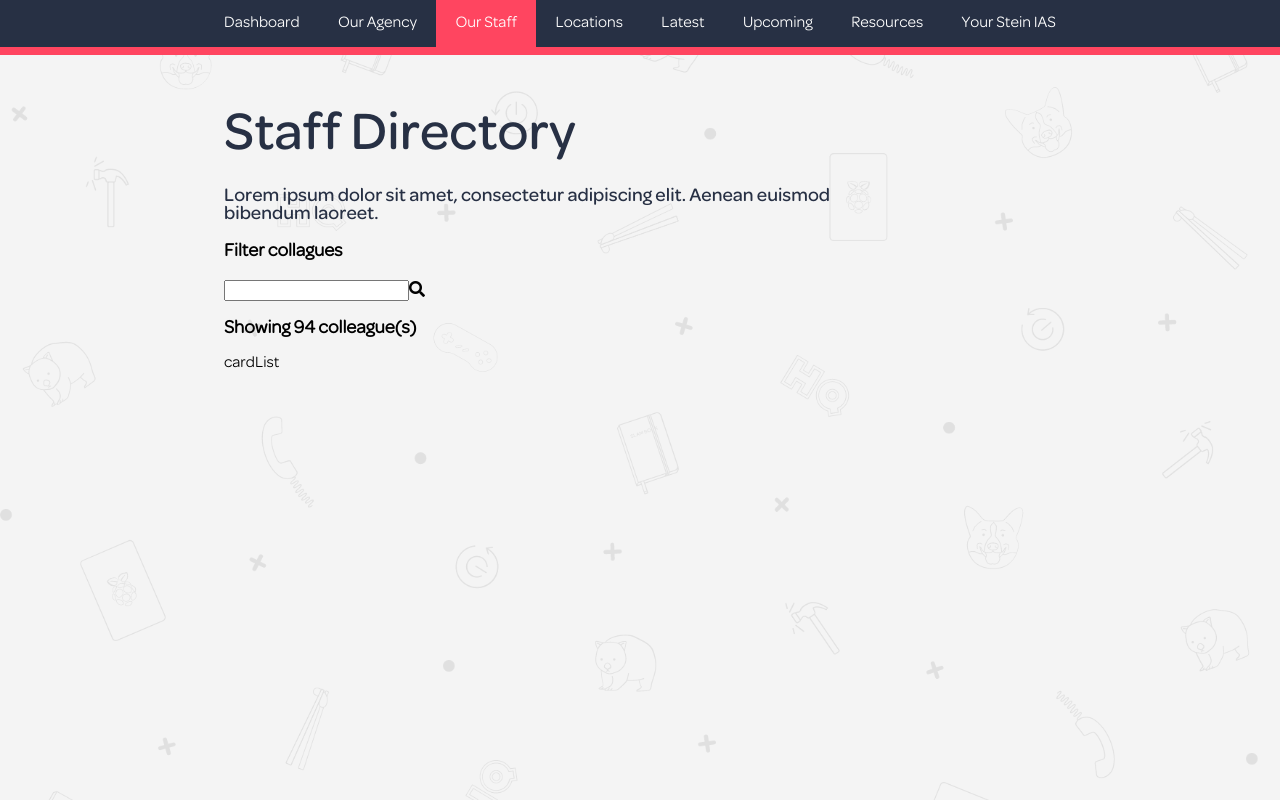
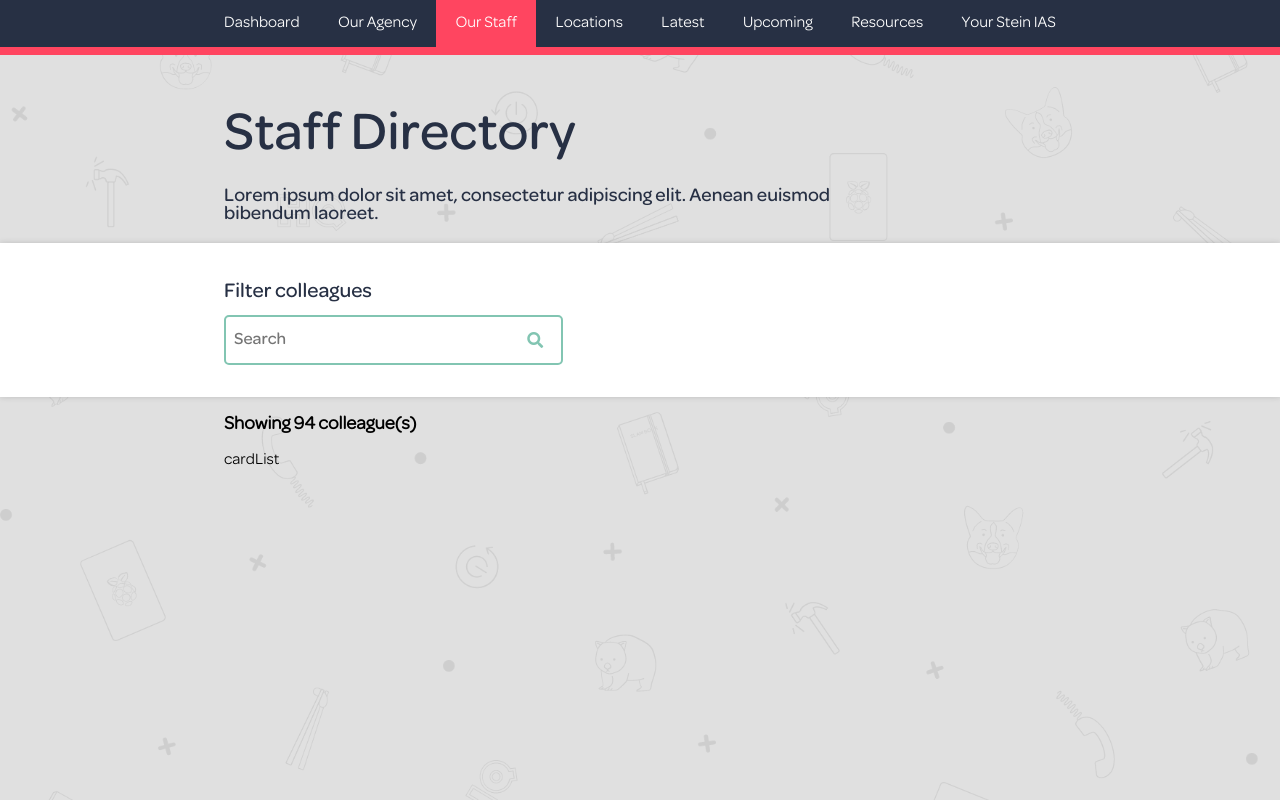
Before and after one commit to AbayIbrayev/staff-challenge, a React (Create React App) app: page / in a window 1280 px wide. Built offline with nearby package versions, Linux system fonts and the light colour scheme.

Commit message:
filter component implemented

```diff
--- a/src/index.scss
+++ b/src/index.scss
@@ -63,6 +63,12 @@ $secondary-color: #ff4560;
   background-image: linear-gradient(#0ca9e0, #006ca1);
 }
 
+*,
+*::after,
+*::before {
+  box-sizing: border-box;
+}
+
 body {
   margin: 0;
   @include regular;
@@ -70,7 +76,7 @@ body {
   -moz-osx-font-smoothing: grayscale;
   background-image: url('./assets/images/Background.png');
   background-size: cover;
-  background-color: #f4f4f4;
+  background-color: darken($color: #f4f4f4, $amount: 8%);
   min-width: 20rem;
 }
 
--- a/src/pages/staff/staff.component.jsx
+++ b/src/pages/staff/staff.component.jsx
@@ -17,12 +17,10 @@ const Staff = () => {
 
       <section className='filter'>
         <div className='container'>
-          <h3 className=' title'>Filter collagues</h3>
+          <h3 className=' title'>Filter colleagues</h3>
           <div className='search'>
-            <input type='text' />
-            <span>
-              <i class='fas fa-search'></i>
-            </span>
+            <input type='text' placeholder='Search' />
+            <i class='fas fa-search'></i>
           </div>
         </div>
       </section>
--- a/src/pages/staff/staff.styles.scss
+++ b/src/pages/staff/staff.styles.scss
@@ -28,3 +28,45 @@
     }
   }
 }
+
+.filter {
+  @include medium;
+  padding: 2rem 0;
+  background-color: white;
+  box-shadow: 0px 0px 6px rgba($color: #111, $alpha: 0.16);
+
+  .title {
+    margin-top: 0.5rem;
+    font-size: 1.3rem;
+    font-weight: normal;
+    color: $primary-color;
+    margin-bottom: 0.8rem;
+  }
+
+  .container {
+    .search {
+      position: relative;
+      max-width: 21.2rem;
+      input {
+        @include medium;
+        width: 100%;
+        color: #82c5b2;
+        font-size: 17px;
+        outline: none;
+        border: 2px solid #82c5b2;
+        border-radius: 5px;
+        padding: 15px 8px;
+      }
+      input::placeholder {
+        opacity: 100%;
+      }
+      i {
+        color: #82c5b2;
+        position: absolute;
+        right: 20px;
+        top: 50%;
+        transform: translateY(-50%);
+      }
+    }
+  }
+}
```
